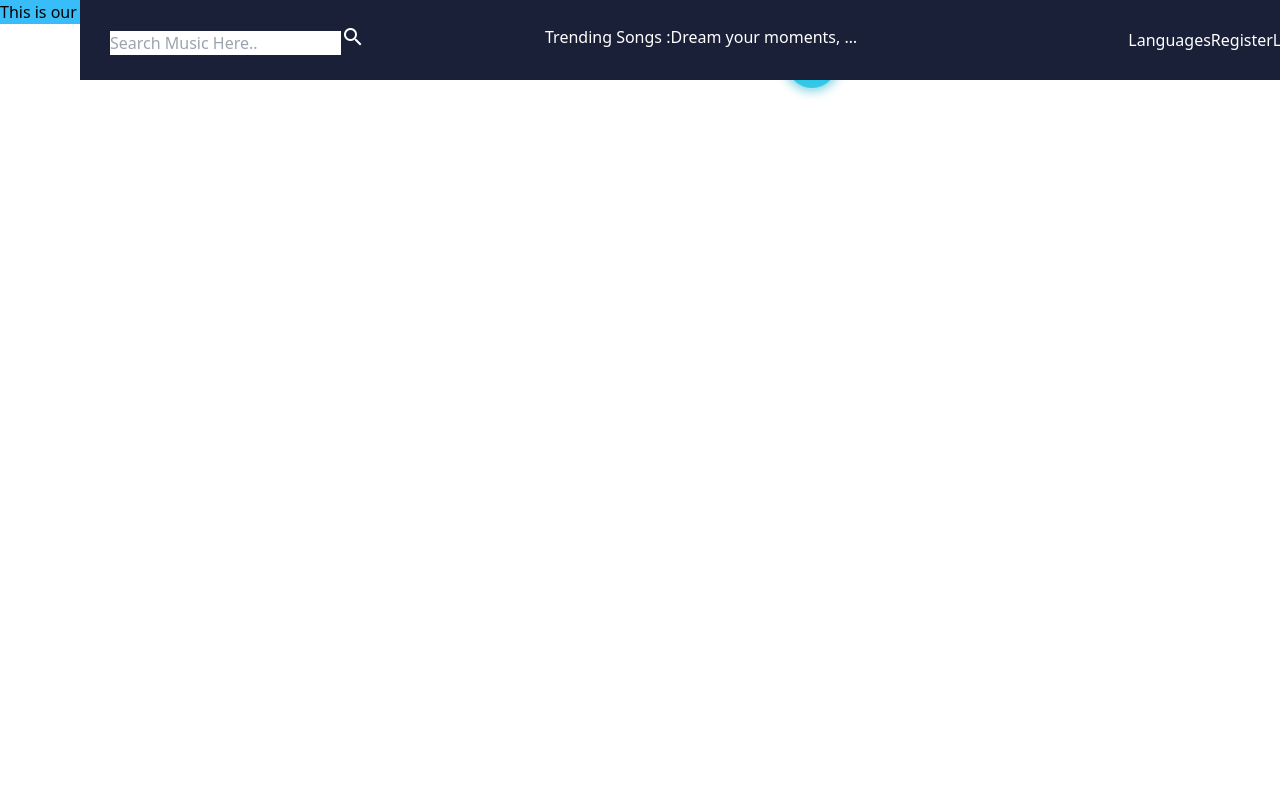
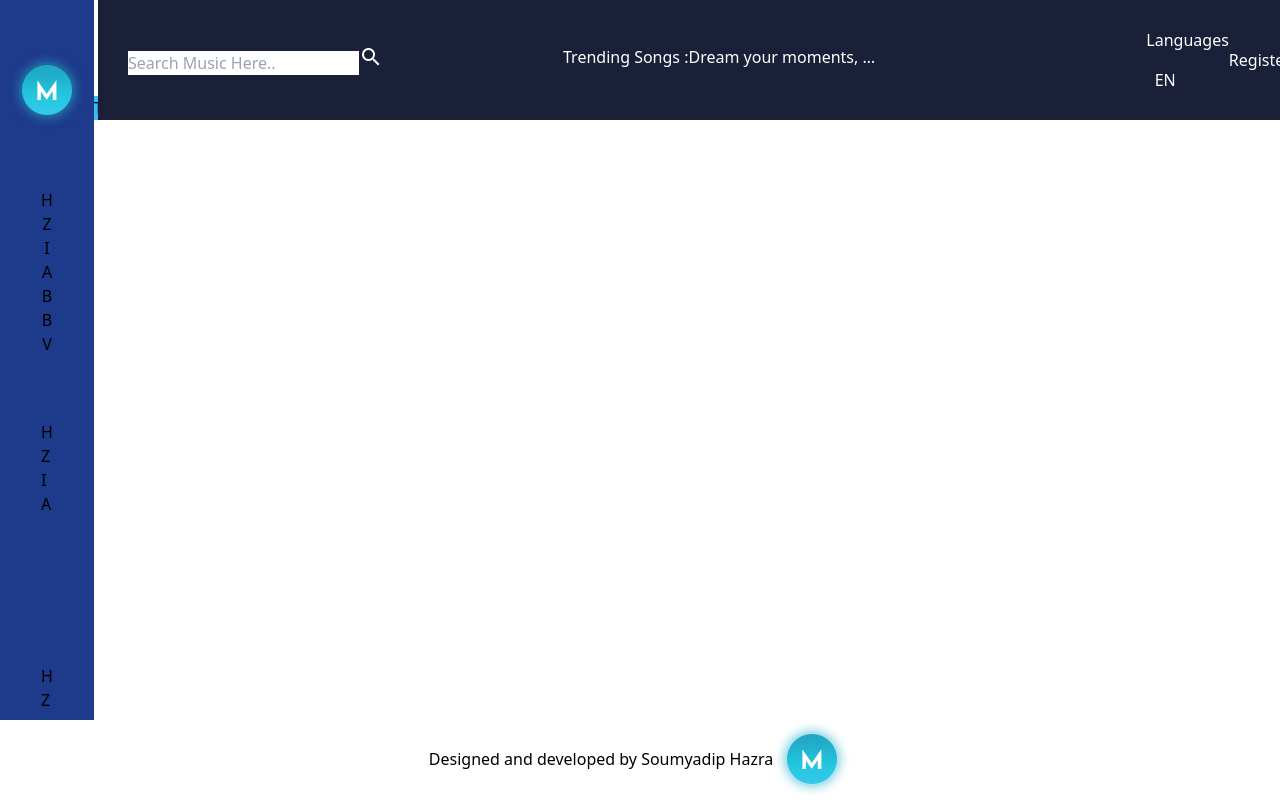
Before and after one commit to soumyadip001/Miraculous, a Next.js app: page / in a window 1280 px wide. Built offline with nearby package versions, Linux system fonts and the light colour scheme.

Commit message:
added basic nav structure

```diff
--- a/layout/default.js
+++ b/layout/default.js
@@ -1,18 +1,22 @@
 import Head from 'next/head'
 import Header from './header'
 import Footer from './footer'
+import Nav from './nav'
 
 export default function Layout({ children }) {
   return (
-    <div className="w-full">
+    <div className="w-full min-height-90">
       <Head>
         <title>Miraculous - Online Music Store Html Template</title>
         <link rel="icon" href="/favicon.ico" />
         <link rel="stylesheet" href="https://fonts.googleapis.com/icon?family=Material+Icons" />
       </Head>
-      <main>
-        <Header />
-        { children }
+      <main className='w-full h-full flex'>
+        <Nav />
+        <div className='content__wrapper flex flex-col'>
+          <Header />
+          { children }
+        </div>
       </main>
       <Footer />
     </div>
--- a/layout/header.js
+++ b/layout/header.js
@@ -3,7 +3,7 @@ import styles from './header.module.scss'
 
 export default function header() {
   return (
-    <div className={`${styles.header} flex items-center text-white`}>
+    <header className={`${styles.header} flex items-center text-white`}>
       <div className={styles.header__top_left}>
         <div className={styles.header__top_search}>
           <input type='text' className='' placeholder='Search Music Here..' />
@@ -19,10 +19,10 @@ export default function header() {
         </div>
       </div>
       <div className={styles.header__top_right}>
-        Languages
+        Languages &nbsp; EN
         <button>Register</button>
         <button>Login</button>
       </div>
-    </div>
+    </header>
   )
 }
--- /dev/null
+++ b/layout/nav.js
@@ -0,0 +1,32 @@
+import Image from 'next/image'
+
+export default function nav() {
+  return (
+    <nav className='sidemenu__wrapper flex flex-col items-center p-2 h-full min-height-90 bg-blue-900'>
+      <div className='sidemenu__wrapper__inner min-height-164 flex justify-center items-center'>
+        <Image src={'/logo.png'} alt='Logo' height={78} width={78} />
+      </div>
+      <div className='sidemenu__nav mt-4 flex flex-col flex-grow h-full'>
+        <ul className='sidemenu__nav--main flex flex-col list-none items-center mb-16'>
+            <li>H</li>
+            <li>Z</li>
+            <li>I</li>
+            <li>A</li>
+            <li>B</li>
+            <li>B</li>
+            <li>V</li>
+        </ul>
+        <ul className='sidemenu__nav--downloads flex flex-col flex-grow'>
+            <li>H</li>
+            <li>Z</li>
+            <li>I</li>
+            <li>A</li>
+        </ul>
+        <ul className='sidemenu__nav--playlist flex flex-col'>
+            <li>H</li>
+            <li>Z</li>
+        </ul>
+      </div>
+    </nav>
+  )
+}
--- a/pages/index.js
+++ b/pages/index.js
@@ -3,7 +3,7 @@ import Layout from '../layout/default'
 export default function Home() {
   return (
     <Layout>
-      <div className='main-content bg-sky-400'>
+      <div className='main-content bg-sky-400 mt-24'>
         This is our main app
       </div>
     </Layout>
--- /dev/null
+++ b/styles/_base.scss
@@ -0,0 +1,2 @@
+.min-height-90 { min-height: 90vh; }
+.min-height-164 { min-height: 164px; }
--- a/styles/_variables.scss
+++ b/styles/_variables.scss
@@ -3,7 +3,7 @@
   --color-blue-dark-1: #1b2039;
 
   // fixed sizes
-  --sidebar-width-sm: 5rem;
+  --sidebar-width-sm: 6.125rem;
   --sidebar-width-xl: 10rem;
 
   // spacing
--- a/styles/globals.scss
+++ b/styles/globals.scss
@@ -3,3 +3,4 @@
 @tailwind utilities;
 
 @import './variables';
+@import './base';
```
